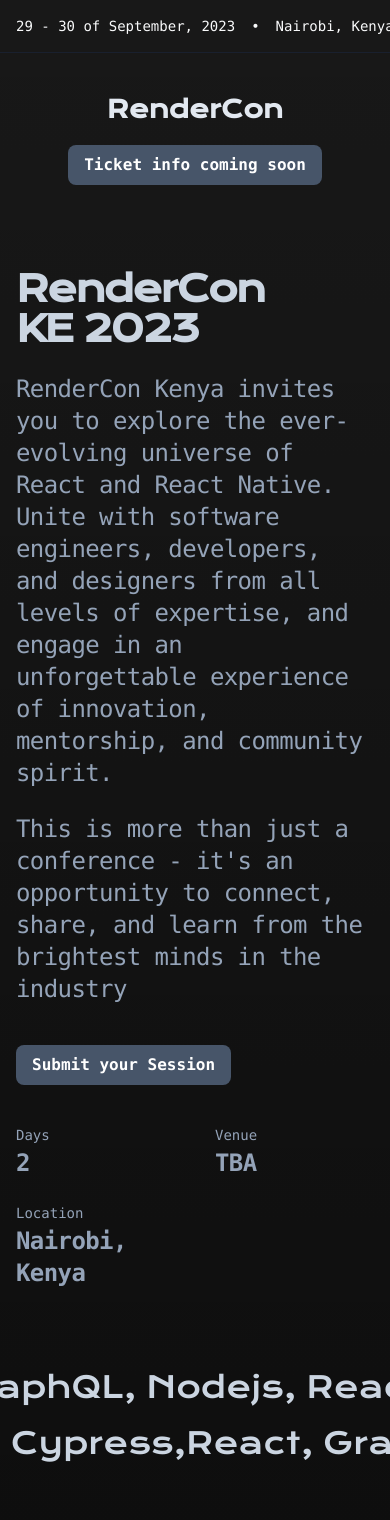
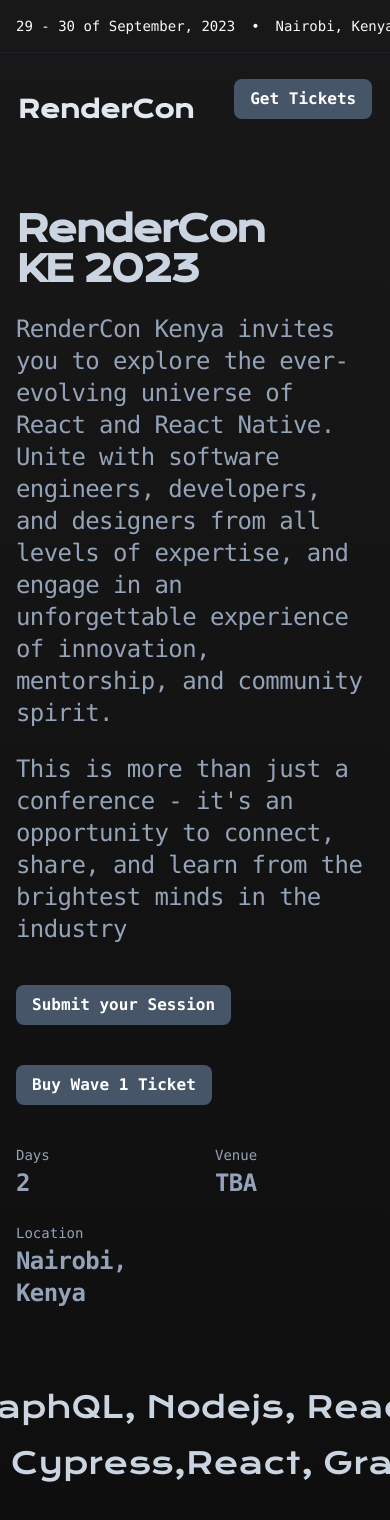
Before and after one commit to rendercon/RenderconKeWeb, a Next.js app: page / in a window 390 px wide. Shown: the top 1520 px of the page. Built offline with nearby package versions, Linux system fonts and the light colour scheme.

Commit message:
Add ticket link

```diff
--- a/src/app/components/Header.tsx
+++ b/src/app/components/Header.tsx
@@ -1,3 +1,4 @@
+import Link from 'next/link'
 import { Button } from './Button'
 import { Container } from './Container'
 
@@ -18,8 +19,11 @@ export function Header() {
             <p>Nairobi, Kenya</p>
           </div>
         </div>
-        <div className="mt-5 sm:mt-10 sm:flex lg:mt-0 lg:grow lg:basis-0 lg:justify-end">
-          <Button href="">Ticket info coming soon</Button>
+        <div className="mt-5 pl-10  sm:mt-10 sm:flex md:pl-0 lg:pl-0 lg:mt-0 lg:grow lg:basis-0 lg:justify-end">
+          <Button>
+          <Link
+            href="https://bit.ly/rckewv1" target="_blank" rel="noopener noreferrer">Get Tickets</Link>
+            </Button>
         </div>
       </Container>
     </header>
--- a/src/app/components/Hero.tsx
+++ b/src/app/components/Hero.tsx
@@ -21,10 +21,21 @@ const Hero = () => {
             </p>
           </div>
 
-          <div className='pt-10'>
+          <div className='pt-10 lg:flex'>
+            <div className='pb-10 lg:pr-10'>
+
             <a
             className="inline-flex justify-center rounded-lg bg-slate-600 px-4 py-2 text-base font-semibold font-mono text-white cursor-pointer hover:bg-slate-500 focus:outline-none focus-visible:outline-2 focus-visible:outline-offset-2 focus-visible:outline-slate-500 active:text-white/70"
             href="https://bit.ly/rcke23cfp" target="_blank" rel="noopener noreferrer">Submit your Session</a>
+            </div>
+
+          <div>
+
+            <a
+            className="inline-flex justify-center rounded-lg bg-slate-600 px-4 py-2 text-base font-semibold font-mono text-white cursor-pointer hover:bg-slate-500 focus:outline-none focus-visible:outline-2 focus-visible:outline-offset-2 focus-visible:outline-slate-500 active:text-white/70"
+            href="https://bit.ly/rckewv1" target="_blank" rel="noopener noreferrer">Buy Wave 1 Ticket</a>
+            </div>
+
           </div>
 
           <dl className="mt-10 grid grid-cols-2 gap-x-10 gap-y-6 font-mono sm:mt-16 sm:gap-x-16 sm:gap-y-10 sm:text-center lg:auto-cols-auto lg:grid-flow-col lg:grid-cols-none lg:justify-start lg:text-left">
```
